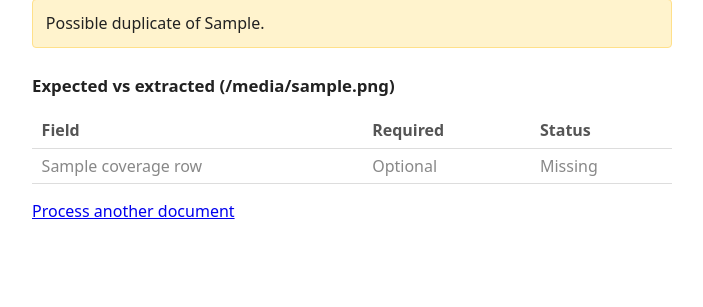
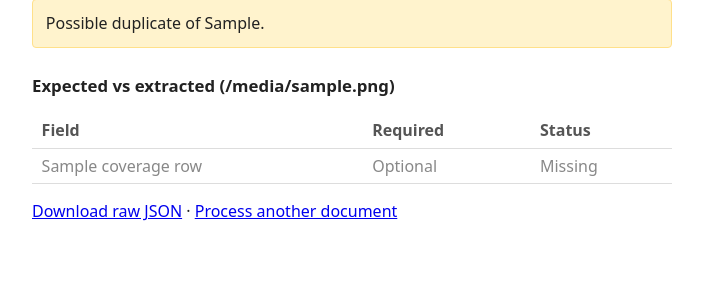
Before and after one commit to Jetrix-TJ/DocIntel, a Flask app: template src/docintel/webui/templates/result.html in a window 1280 px wide. Shown: the part 270-577 px from the top of the page, without its empty margins (288-991 px from the left). Run offline with Flask 3, Linux system fonts and the light colour scheme; the template is opened without the code that fills it: most values are stand-ins (such as "Sample title", 1, 10 or a date in 2020).

Commit message:
feat(webui): add client-side JSON export, no new persistence

```diff
--- a/src/docintel/webui/app.py
+++ b/src/docintel/webui/app.py
@@ -8,8 +8,10 @@ and classify the resulting record into one of four screens.
 
 from __future__ import annotations
 
+import json
 import os
 import tempfile
+import urllib.parse
 from collections.abc import Callable
 from typing import Any
 
@@ -113,6 +115,10 @@ def _view(record: dict[str, Any], filename: str, runner: Runner) -> dict[str, An
             for tag in record.get("confidence_modifiers") or []
         ],
         "duplicate_of": record.get("possible_duplicate_of"),
+        "record_json_url": (
+            "data:application/json;charset=utf-8,"
+            + urllib.parse.quote(json.dumps(record, indent=2))
+        ),
     }
 
     if record["disposition"] in ("skipped", "dead_letter"):
--- a/src/docintel/webui/templates/result.html
+++ b/src/docintel/webui/templates/result.html
@@ -60,5 +60,9 @@
     </table>
   {% endif %}
 
-  <p><a href="{{ url_for('upload_form') }}">Process another document</a></p>
+  <p>
+    <a download="{{ filename }}.json" href="{{ record_json_url }}">Download raw JSON</a>
+    &middot;
+    <a href="{{ url_for('upload_form') }}">Process another document</a>
+  </p>
 {% endblock %}
```
Also changed, not shown: tests/webui/test_app.py (+21 -0 lines).
